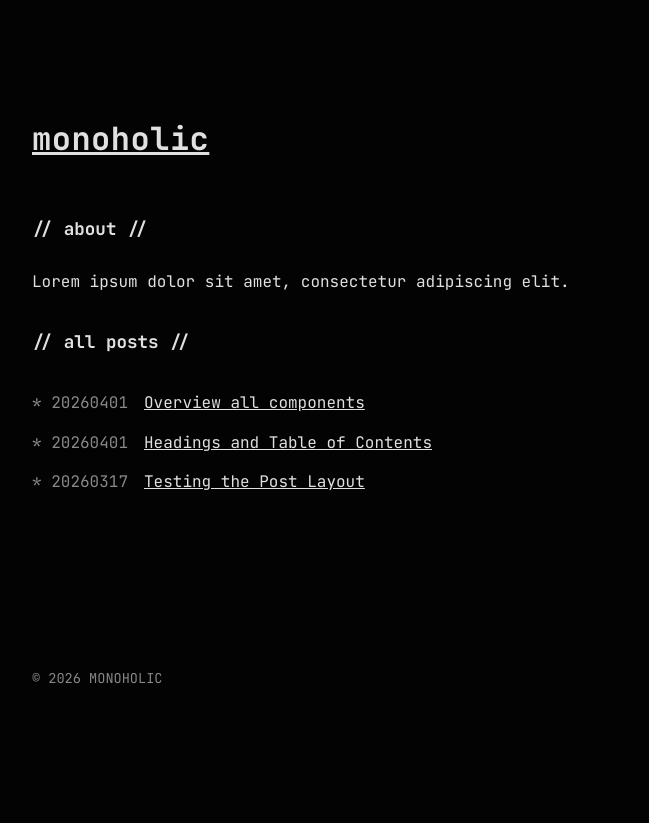
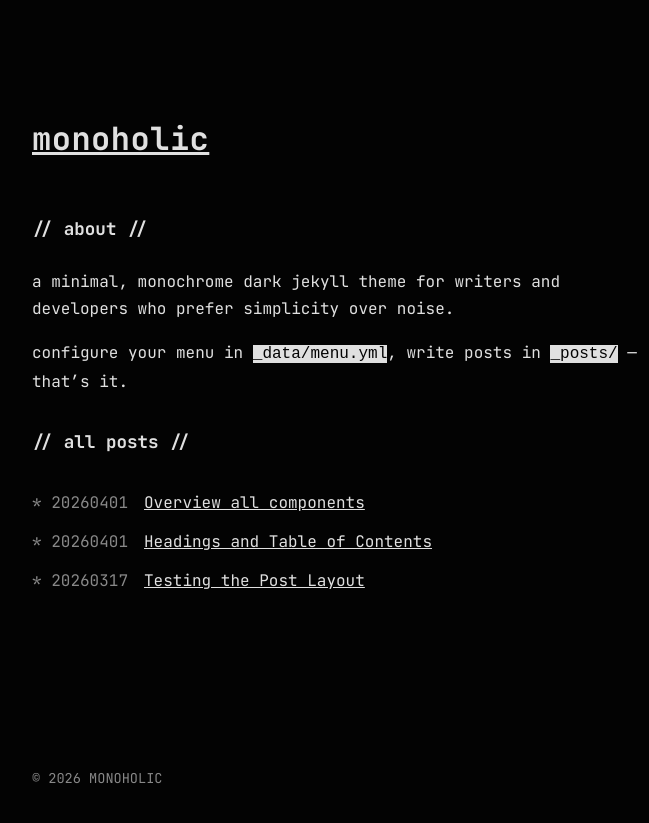
Before and after one commit to stiermid/monoholic, a Jekyll site: the page built from index.html, in a window 1280 px wide. Shown: the top 823 px of the page, without its empty margins (300-949 px from the left). Built offline with Jekyll 4.4.1, drawn with Linux system fonts in a browser that asks for light colours.

Commit message:
docs: add theme description to about.md

```diff
--- a/about.md
+++ b/about.md
@@ -1,4 +1,6 @@
 ---
 ---
 
-Lorem ipsum dolor sit amet, consectetur adipiscing elit.
+a minimal, monochrome dark jekyll theme for writers and developers who prefer simplicity over noise.
+
+configure your menu in `_data/menu.yml`, write posts in `_posts/` — that's it.
```
